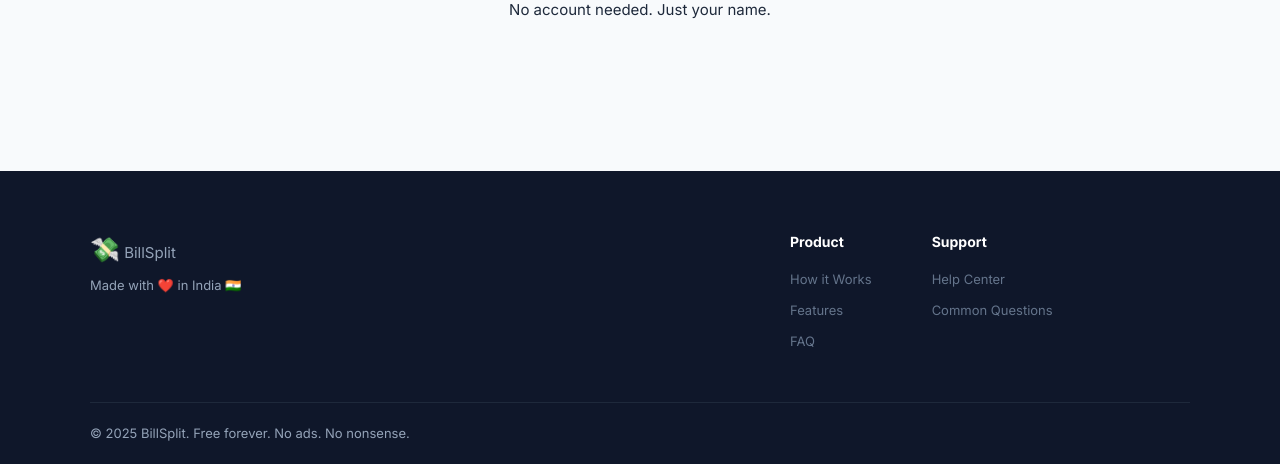
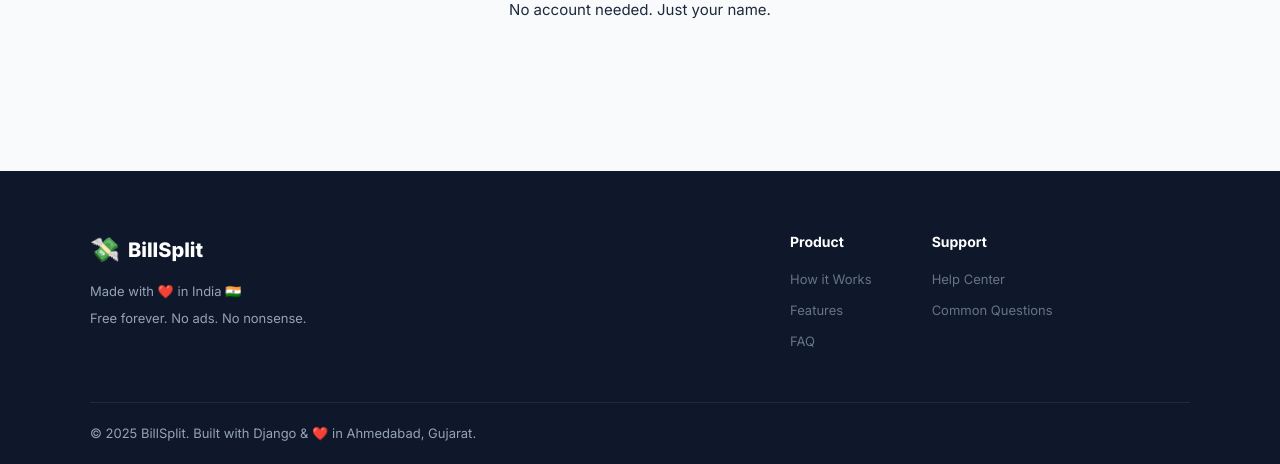
Before and after one commit to Nikita0625/billsplit, a Django app: template core/templates/core/join.html in a window 1280 px wide. Shown: the part 693-1157 px from the top of the page. Run offline with Django 4.2, Linux system fonts and the light colour scheme; the template is opened without the code that fills it, so the values that code supplies are empty.

Commit message:
fix base.html

```diff
--- a/core/templates/core/base.html
+++ b/core/templates/core/base.html
@@ -41,9 +41,12 @@
     <footer class="footer">
         <div class="footer-inner">
             <div class="footer-brand">
-                <span class="brand-icon">💸</span>
-                <span>BillSplit</span>
+                <div class="brand">
+                    <span class="brand-icon">💸</span>
+                    <span>BillSplit</span>
+                </div>
                 <p>Made with ❤️ in India 🇮🇳</p>
+                <p>Free forever. No ads. No nonsense.</p>
             </div>
             <div class="footer-links">
                 <div class="footer-col">
@@ -60,7 +63,7 @@
             </div>
         </div>
         <div class="footer-bottom">
-            <p>© 2025 BillSplit. Free forever. No ads. No nonsense.</p>
+            <p>© 2025 BillSplit. Built with Django & ❤️ in Ahmedabad, Gujarat.</p>
         </div>
     </footer>
 
```
